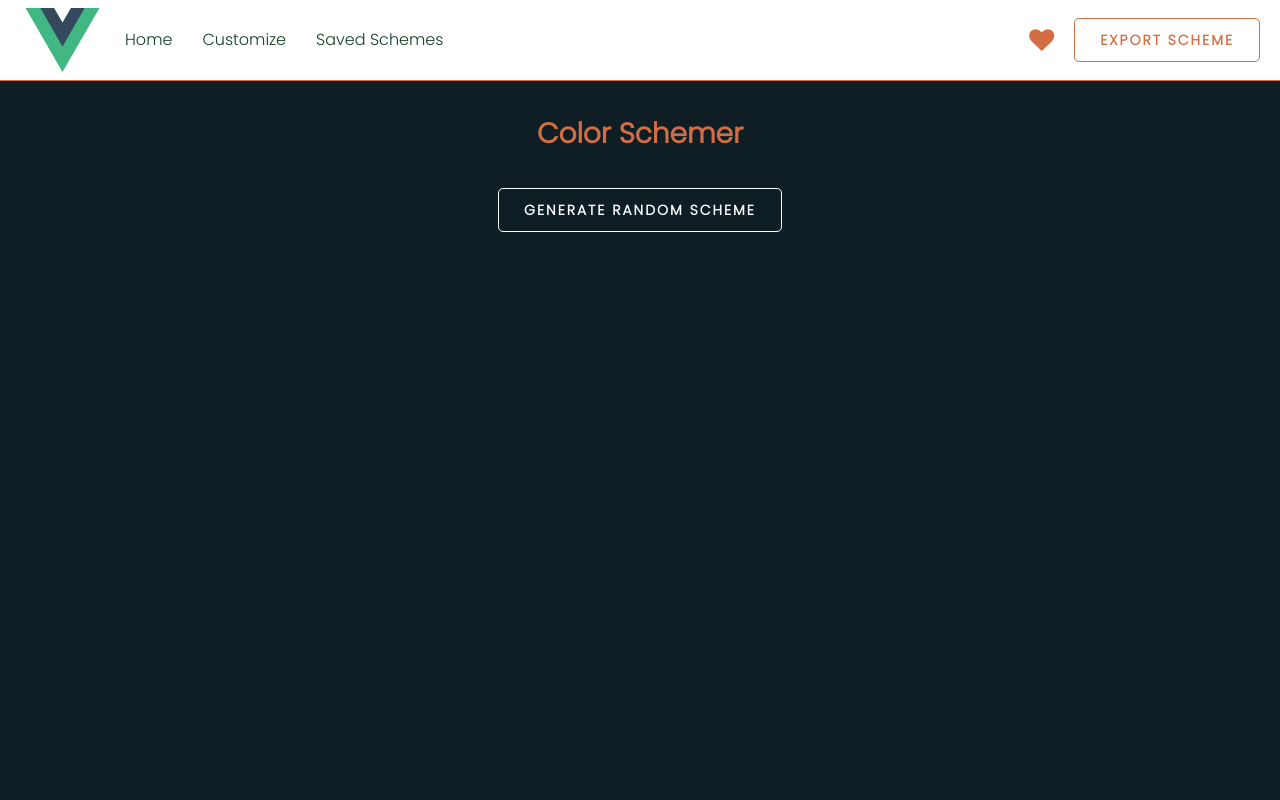
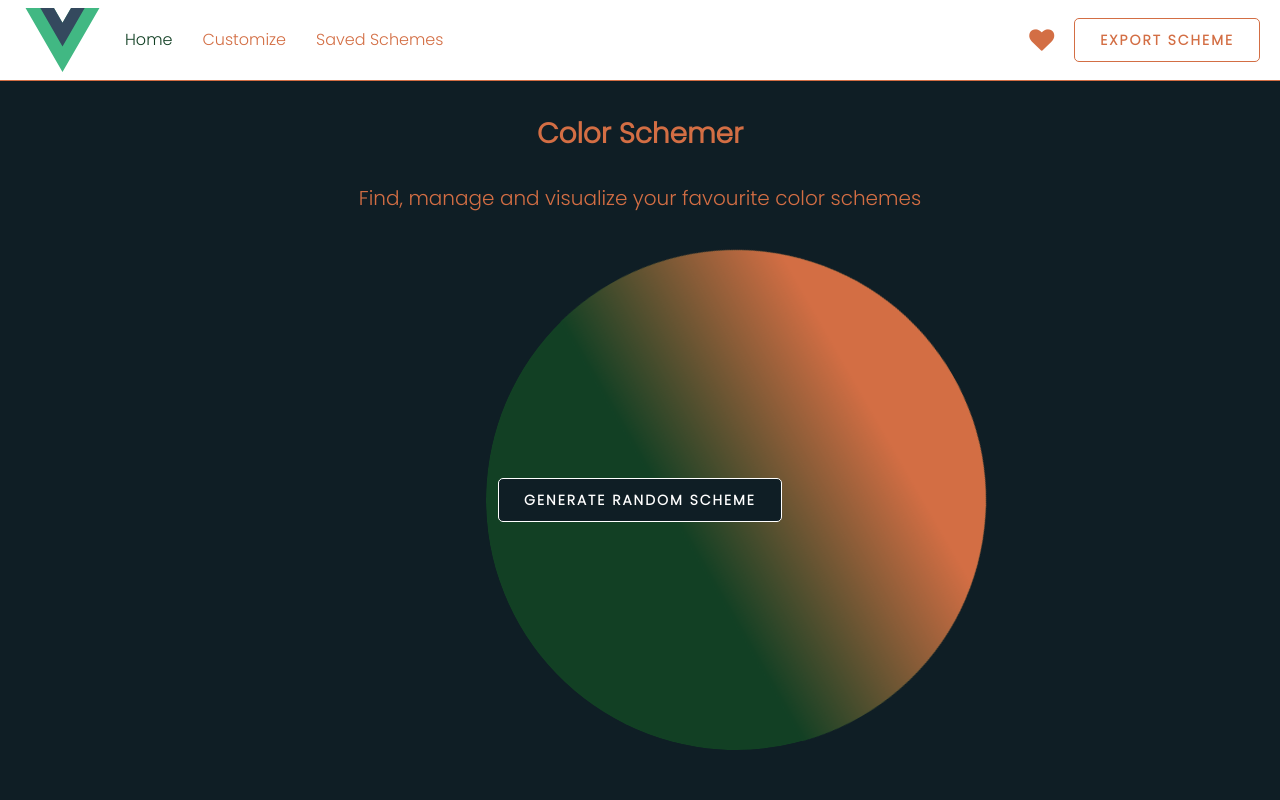
Before and after one commit to GregaE/color-schemer, a Vue app: page / in a window 1280 px wide. Shown: the top 800 px of the page. Built offline with nearby package versions, Linux system fonts and the light colour scheme; no server answers.

Commit message:
style: sphere and active router links

```diff
--- a/src/assets/styles/components/generateScheme.scss
+++ b/src/assets/styles/components/generateScheme.scss
@@ -3,4 +3,47 @@
   flex-direction: column;
   align-items: center;
   gap: 4rem;
+
+  p {
+    font-size: 2rem;
+  }
+
+  .sphere-container {
+    position: absolute;
+    top: 25rem;
+    left: 38%;
+    width: 50rem;
+    height: 50rem;
+    border-radius: 100%;
+    overflow: hidden;
+    z-index: -1;
+    transform: rotate(60deg);
+
+    .sphere {
+      width: 100%;
+      height: 100%;
+      border-radius: 100%;
+      background: var(--text-secondary);
+    }
+
+    .sphere-overlay {
+      width: 50rem;
+      height: 90rem;
+      background: linear-gradient(var(--text-secondary), var(--text-primary) 25% 75%, var(--text-secondary) );
+      animation: rotate 4s infinite linear;
+    }
+
+    @keyframes rotate {
+      from {
+        transform: translateY(-145rem);
+      }
+      to  {
+        transform: translateY(0rem);
+      }
+    }
+  }
+
+  button {
+    margin-top: 23rem;
+  }
 }
--- a/src/assets/styles/header.scss
+++ b/src/assets/styles/header.scss
@@ -27,6 +27,14 @@ nav {
 
   a {
     text-decoration: none;
+    color: var(--text-primary);
+
+    &:hover {
+      color: var(--text-secondary);
+    }
+  }
+
+  .router-link-active {
     color: var(--text-secondary);
   }
 }
--- a/src/components/GenerateScheme.vue
+++ b/src/components/GenerateScheme.vue
@@ -17,7 +17,12 @@ export default {
 <template>
   <div class="generate-scheme" id="home-anchor">
     <h1>Color Schemer</h1>
+    <p>Find, manage and visualize your favourite color schemes</p>
     <button @click="getScheme">Generate Random Scheme</button>
+    <div class="sphere-container">
+      <div class="sphere" />
+      <div class="sphere-overlay" />
+    </div>
   </div>
 </template>
 
```
